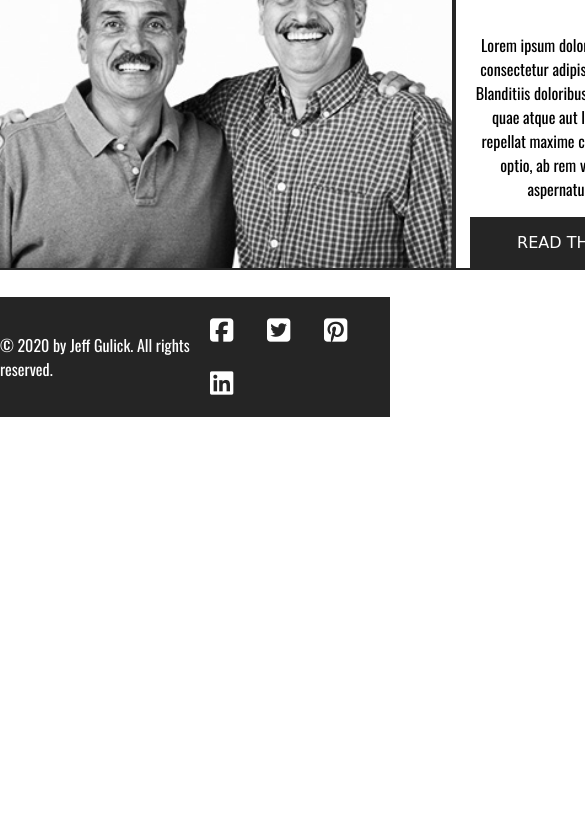
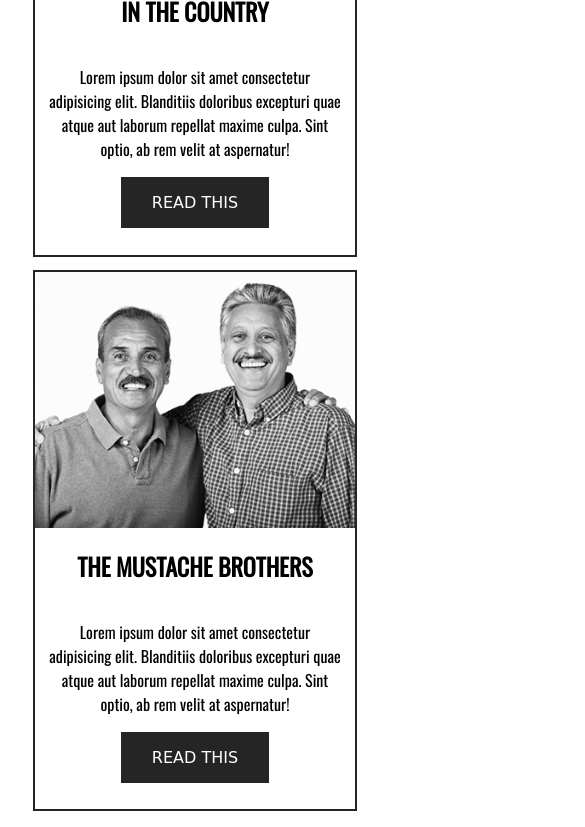
Before and after one commit to jeffgulick/hair-salon_website, a plain HTML site: page blog.html in a window 390 px wide. Shown: the part 1173-2000 px from the top of the page, 585 px wide, since content can reach past the window. Before the commit the page ends 1616 px from the top, so only its background shows below. Drawn offline with nearby package versions, Linux system fonts and the light colour scheme; a web font is replaced by a local one.

Commit message:
finished blog page.

```diff
--- a/css/blog-styles.css
+++ b/css/blog-styles.css
@@ -5,6 +5,22 @@ body {
     margin-bottom: 20pt;
     margin-left: 0;
     margin-right: 0;
+    justify-content: center;
+    align-items: center;
+    grid-template-columns: auto;
+    grid-template-rows: auto auto auto;
+    grid-template-areas:
+    "header"
+    "main"
+    "footer";
+}
+
+header {
+    grid-area: header;
+}
+
+footer {
+    grid-area: footer;
 }
 
 article {
@@ -51,12 +67,14 @@ img {
     align-self: center;
     font-size: 1em;
     font-family: 'Poller One', cursive;
+    margin-bottom: 10pt;
 }
 
 main {
     margin-top: 30pt;
     justify-content: center;
     align-content: center;
+    grid-area: main;
     display: grid;
     row-gap: 10pt;
     row-gap: 10pt;
@@ -92,3 +110,51 @@ minor-title {
     font-family: 'Poller One', cursive;
     font-size: 1.5em;
 }
+
+@media (max-width: 850px) {
+    article {
+        display: flex;
+        flex-direction: column;
+        width: 100%;
+    }
+
+    img {
+        width: 100%;
+    }
+
+    main {
+        align-self: center;
+        justify-self: center;
+        margin-left: 25pt;
+        margin-right: 25pt;
+    }
+
+    .words a {
+        background-color: #252525;
+        color: white;
+        padding: 1em 1.5em;
+        text-decoration: none;
+        text-transform: uppercase;
+        width: 75pt;
+        display: grid;
+        align-self: center;
+        font-size: 1em;
+        font-family: 'Poller One', cursive;
+        margin-bottom: 20pt;
+    }
+
+    .main-title {
+        width: 100%;
+        height: 20pt;
+        font-size: 1.5em;
+        padding-bottom: 10pt;
+    }
+
+    .picture {
+        border-bottom: none;
+    }
+
+    .words {
+        border-top: none;
+    }
+}
--- a/css/contact-styles.css
+++ b/css/contact-styles.css
@@ -174,4 +174,5 @@ button {
     text-decoration: none;
     color: white;
 }
+
 }
```
